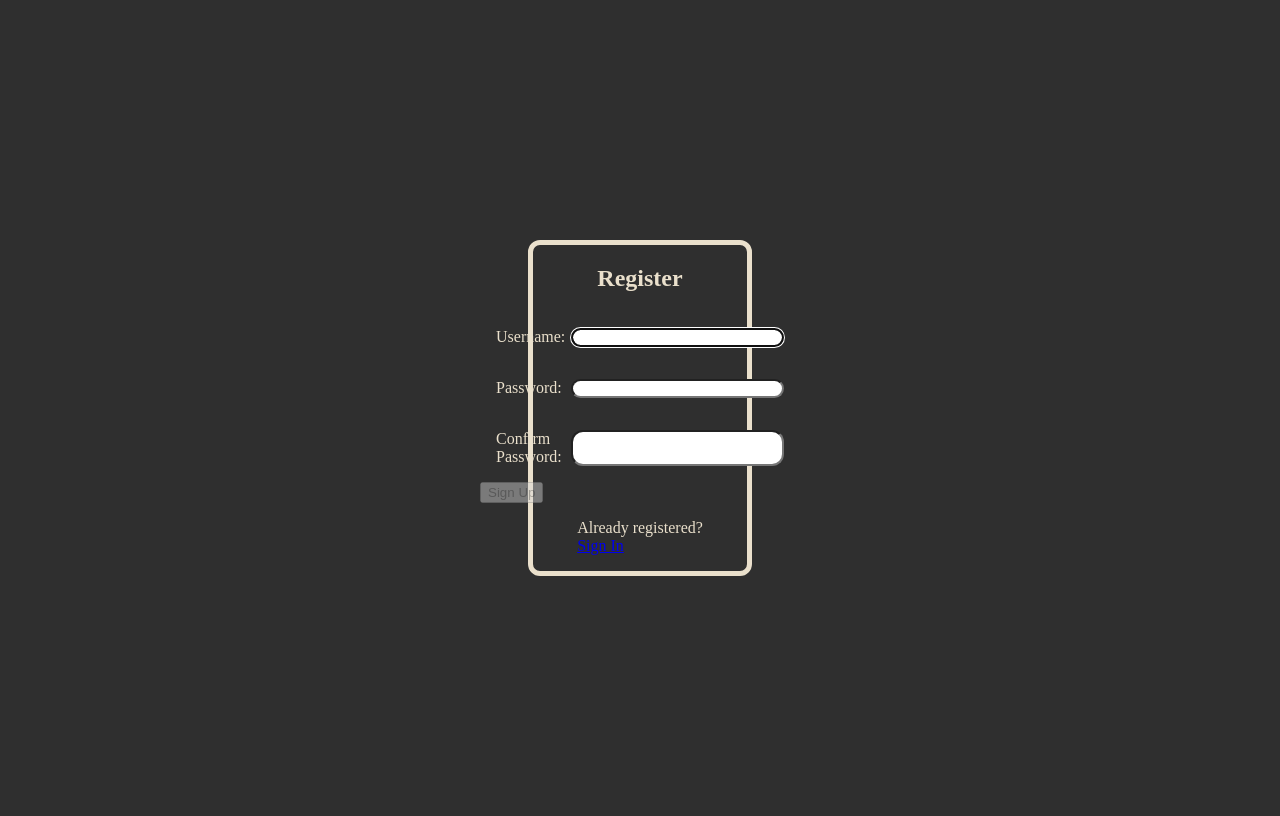
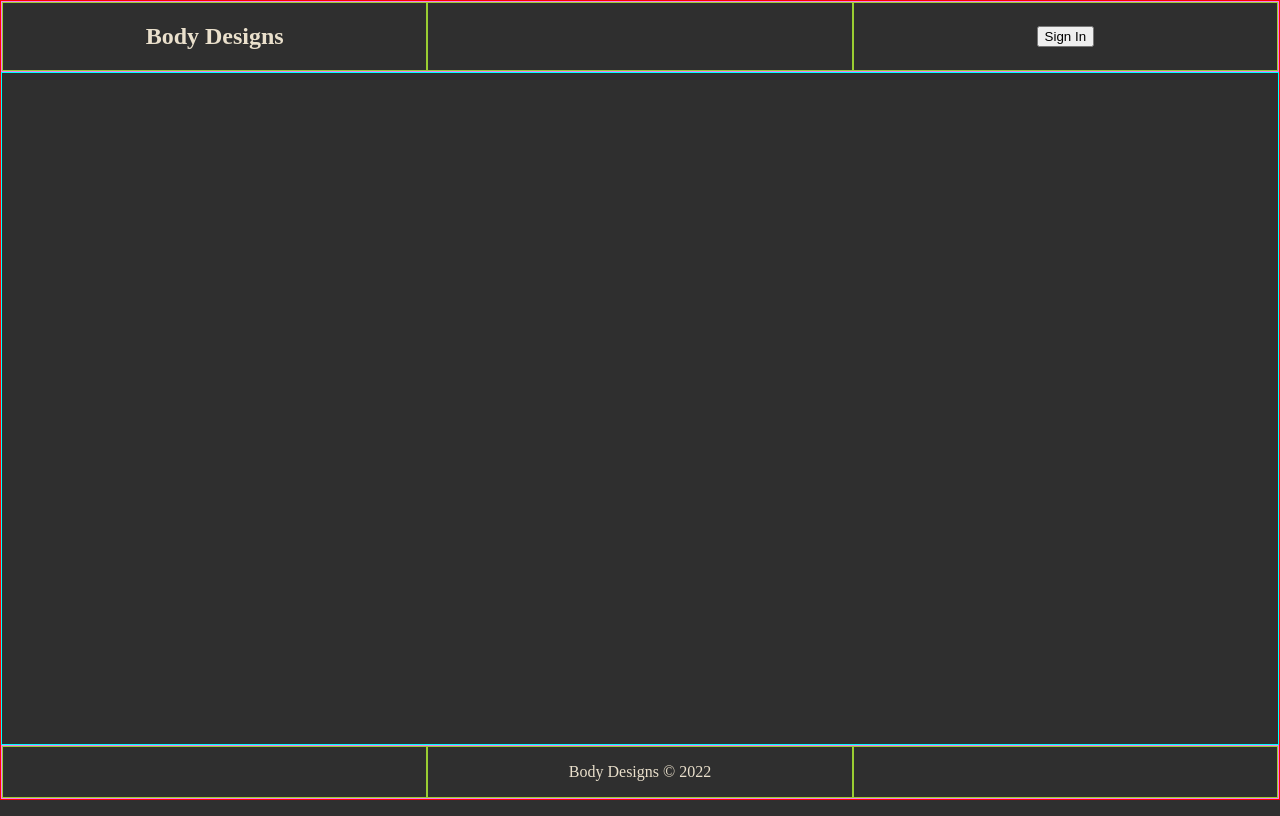
Before and after one commit to JesseSandvik/toolkit-frontend, a React (Create React App) app: page / in a window 1280 px wide. Built offline with nearby package versions, Linux system fonts and the light colour scheme.

Commit message:
desktop layout laid out

```diff
--- a/src/App.js
+++ b/src/App.js
@@ -1,11 +1,12 @@
-import Register from "./Register";
+import DesktopTemplate from './templates/desktop/DeskTopTemplate';
 import './styles/global/global.css';
 
 function App() {
   return (
-    <main className="App">
-      <Register />
-    </main>
+    <div className="App">
+      <DesktopTemplate>
+      </DesktopTemplate>
+    </div>
   );
 }
 
--- a/src/styles/global/global.css
+++ b/src/styles/global/global.css
@@ -76,7 +76,7 @@ body {
   -webkit-box-pack: justify;
       -ms-flex-pack: justify;
           justify-content: space-between;
-  padding: 1rem;
+  padding: 0.5rem;
   width: 25vw;
 }
 
@@ -91,4 +91,9 @@ body {
   margin: 0;
   padding: 0 1rem;
 }
+
+.register-form form button {
+  margin: 1rem;
+  padding: 0.25rem;
+}
 /*# sourceMappingURL=global.css.map */
--- a/src/styles/global/global.scss
+++ b/src/styles/global/global.scss
@@ -61,7 +61,7 @@ body {
             display: flex;
             flex-direction: row;
             justify-content:space-between;
-            padding: 1rem;
+            padding: 0.5rem;
             width: 25vw;
 
             label {
@@ -76,5 +76,10 @@ body {
                 padding: 0 1rem;
             }
         }
+
+        button {
+            margin: 1rem;
+            padding: 0.25rem;
+        }
     }
 }
--- /dev/null
+++ b/src/templates/desktop/DeskTopTemplate.js
@@ -0,0 +1,29 @@
+import './DesktopTemplate.css';
+
+const DesktopTemplate = ({ children }) => {
+  return (
+    <section className="desktop">
+      <header>
+        <div className='item one'>
+          <h1>Body Designs</h1>
+        </div>
+        <div className='item two'></div>
+        <div className='item three'>
+          <button>Sign In</button>
+        </div>
+      </header>
+      <main>
+        {children}
+      </main>
+      <footer>
+        <div className='item one'></div>
+        <div className='item two'>
+          <p>Body Designs &copy; {new Date().getFullYear()}</p>
+        </div>
+        <div className='item three'></div>
+      </footer>
+    </section>
+  );
+}
+
+export default DesktopTemplate;
--- /dev/null
+++ b/src/templates/desktop/DesktopTemplate.css
@@ -0,0 +1,91 @@
+.desktop {
+  border: 1px solid red;
+  display: -ms-grid;
+  display: grid;
+  -ms-grid-rows: auto 1fr auto;
+      grid-template-rows: auto 1fr auto;
+  min-height: 100vh;
+}
+
+.desktop header {
+  border: 1px solid violet;
+  display: -ms-grid;
+  display: grid;
+  -ms-grid-columns: 1fr 1fr 1fr;
+      grid-template-columns: 1fr 1fr 1fr;
+  grid-column: 1 / -1;
+  -ms-grid-row: 1;
+  grid-row: 1 / 1;
+}
+
+.desktop header .item {
+  border: 1px solid yellowgreen;
+}
+
+.desktop header .one {
+  -webkit-box-align: center;
+      -ms-flex-align: center;
+          align-items: center;
+  display: -webkit-box;
+  display: -ms-flexbox;
+  display: flex;
+  -ms-grid-column: 1;
+  grid-column: 1 / 1;
+  -webkit-box-pack: center;
+      -ms-flex-pack: center;
+          justify-content: center;
+  text-align: center;
+}
+
+.desktop header .three {
+  -webkit-box-align: center;
+      -ms-flex-align: center;
+          align-items: center;
+  display: -webkit-box;
+  display: -ms-flexbox;
+  display: flex;
+  grid-column: 3 / -1;
+  -webkit-box-pack: space-evenly;
+      -ms-flex-pack: space-evenly;
+          justify-content: space-evenly;
+  text-align: center;
+}
+
+.desktop main {
+  border: 1px solid aqua;
+  display: -ms-grid;
+  display: grid;
+  grid-column: 1 / -1;
+  -ms-grid-row: 2;
+  grid-row: 2 / 2;
+}
+
+.desktop footer {
+  border: 1px solid violet;
+  display: -ms-grid;
+  display: grid;
+  -ms-grid-columns: 1fr 1fr 1fr;
+      grid-template-columns: 1fr 1fr 1fr;
+  grid-column: 1 / -1;
+  grid-row: 3 / -1;
+}
+
+.desktop footer .item {
+  border: 1px solid yellowgreen;
+}
+
+.desktop footer .two {
+  -webkit-box-align: center;
+      -ms-flex-align: center;
+          align-items: center;
+  display: -webkit-box;
+  display: -ms-flexbox;
+  display: flex;
+  -webkit-box-pack: center;
+      -ms-flex-pack: center;
+          justify-content: center;
+  -ms-grid-column: 2;
+  grid-column: 2 / 2;
+  text-align: center;
+}
+/*# sourceMappingURL=DesktopTemplate.css.map */
--- /dev/null
+++ b/src/templates/desktop/DesktopTemplate.scss
@@ -0,0 +1,61 @@
+.desktop {
+  border: 1px solid red;
+  display: grid;
+  grid-template-rows: auto 1fr auto;
+  min-height: 100vh;
+
+  header {
+    border: 1px solid violet;
+    display: grid;
+    grid-template-columns: 1fr 1fr 1fr;
+    grid-column: 1 / -1;
+    grid-row: 1 / 1;
+
+    .item {
+      border: 1px solid yellowgreen;
+    }
+
+    .one {
+      align-items: center;
+      display: flex;
+      grid-column: 1 / 1;
+      justify-content: center;
+      text-align: center;
+    }
+
+    .three {
+      align-items: center;
+      display: flex;
+      grid-column: 3 / -1;
+      justify-content: space-evenly;
+      text-align: center;
+    }
+  }
+
+  main {
+    border: 1px solid aqua;
+    display: grid;
+    grid-column: 1 / -1;
+    grid-row: 2 / 2;
+  }
+
+  footer {
+    border: 1px solid violet;
+    display: grid;
+    grid-template-columns: 1fr 1fr 1fr;
+    grid-column: 1 / -1;
+    grid-row: 3 / -1;
+
+    .item {
+      border: 1px solid yellowgreen;
+    }
+
+    .two {
+      align-items: center;
+      display: flex;
+      justify-content: center;
+      grid-column: 2 / 2;
+      text-align: center;
+    }
+  }
+}
```
Also changed, not shown: 2 other files (tests, documents, lock files or other folders).
